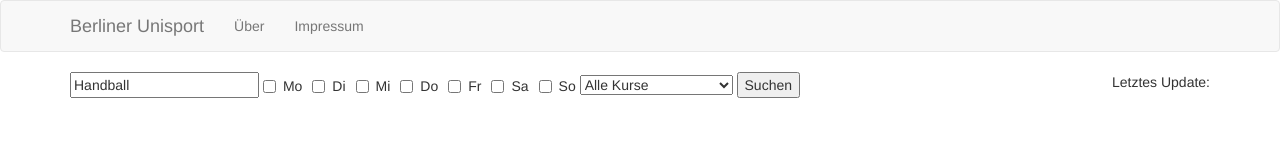
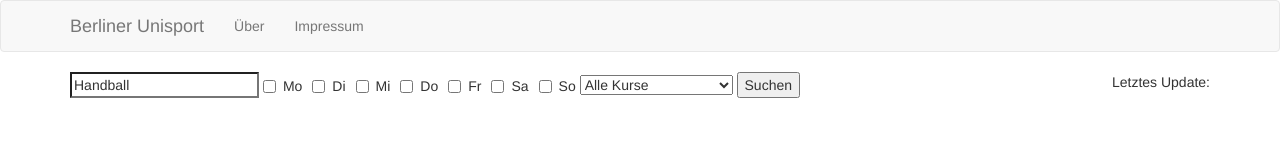
Before and after one commit to k-nut/unisport, a website: page index.html in a window 1280 px wide. Drawn offline with nearby package versions, Linux system fonts and the light colour scheme; no server answers.

Commit message:
Fix typo

```diff
--- a/index.html
+++ b/index.html
@@ -36,7 +36,7 @@
     </header>
     <div class="container">
       <form data-ng-submit="searchClasses()" style='display: inline-block'>
-        <input type="serach" data-ng-model="searchTerm" placeholder="Suchen..." />
+        <input type="search" data-ng-model="searchTerm" placeholder="Suchen..." />
 
         <label data-ng-repeat="day in days" class="checkbox-inline">
           <input type="checkbox" data-ng-model="selection[$index]" id="{{day.day}}" />{{day.day}}
```
